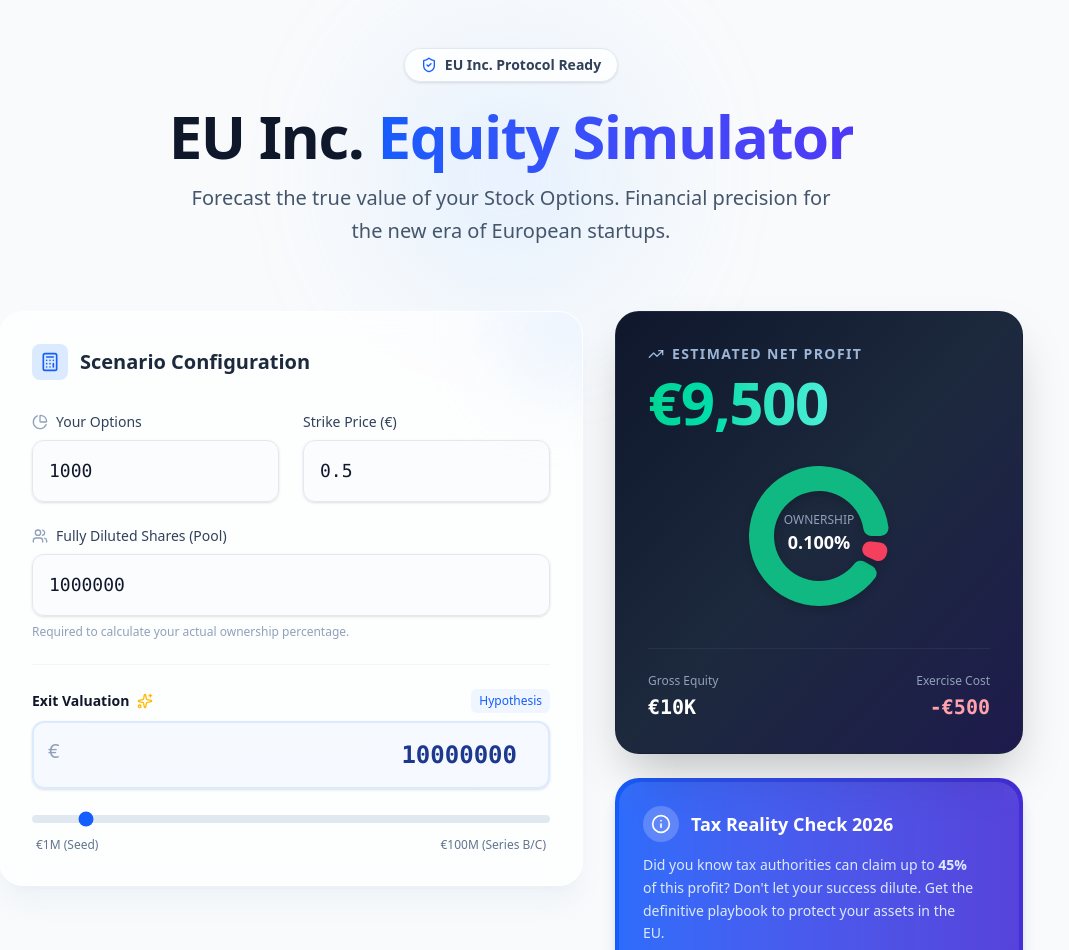
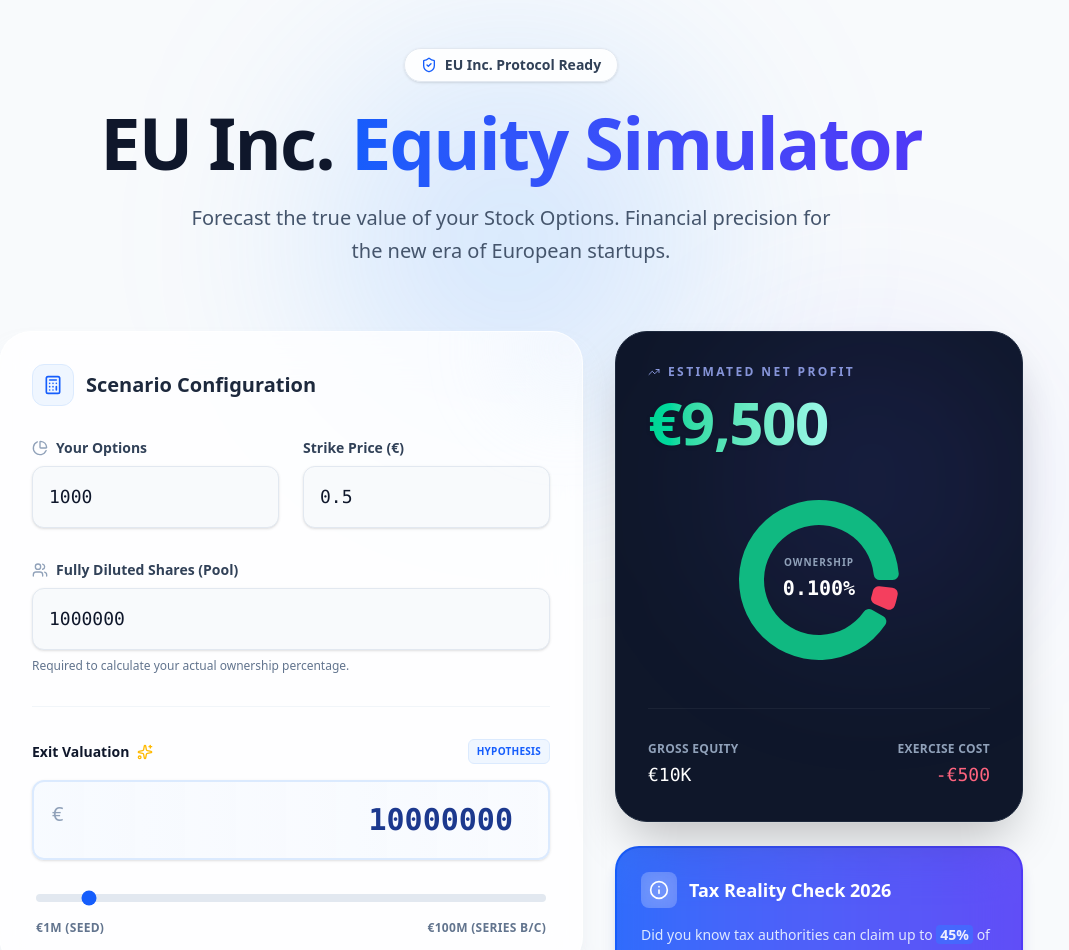
Before and after one commit to EdvinCodes/eu-inc-calculator, a Next.js app: page / in a window 1280 px wide. Shown: the top 950 px of the page, without its empty margins (129-1198 px from the left). Built offline with nearby package versions, Linux system fonts and the light colour scheme.

Commit message:
Fix Z-Index & Final UI

```diff
--- a/app/page.tsx
+++ b/app/page.tsx
@@ -12,9 +12,8 @@ import {
 } from "lucide-react";
 import { PieChart, Pie, Cell, ResponsiveContainer, Tooltip } from "recharts";
 
-// --- UTILS (Defined outside to prevent re-renders) ---
+// --- UTILS ---
 const formatCurrency = (val: number, compact = false) => {
-  // We use 'en-IE' (Ireland) to get English format with Euro (€1,000.00)
   return new Intl.NumberFormat("en-IE", {
     style: "currency",
     currency: "EUR",
@@ -23,17 +22,21 @@ const formatCurrency = (val: number, compact = false) => {
   }).format(val);
 };
 
-// --- TOOLTIP COMPONENT (Defined outside) ---
+// --- TOOLTIP COMPONENT (Fixed Z-Index) ---
 // eslint-disable-next-line @typescript-eslint/no-explicit-any
 const CustomTooltip = ({ active, payload }: any) => {
   if (active && payload && payload.length) {
     const data = payload[0].payload;
     return (
-      <div className="bg-slate-900/90 backdrop-blur-sm border border-slate-700 p-3 rounded-xl shadow-xl text-white text-sm">
-        <p className="font-medium" style={{ color: data.color }}>
+      // Añadimos z-50 y translate-z para forzarlo a estar encima de todo
+      <div className="bg-slate-900/95 backdrop-blur-md border border-slate-700/50 p-4 rounded-xl shadow-2xl text-white text-sm relative z-50 min-w-[150px]">
+        <p
+          className="font-medium mb-1 opacity-90"
+          style={{ color: data.color }}
+        >
           {data.name}
         </p>
-        <p className="text-lg font-bold font-mono">
+        <p className="text-xl font-bold font-mono tracking-tight">
           {formatCurrency(data.value)}
         </p>
       </div>
@@ -50,7 +53,7 @@ export default function Home() {
   const [companyValuation, setCompanyValuation] = useState(10000000);
   const [totalShares, setTotalShares] = useState(1000000);
 
-  // --- LOGIC (Derived State) ---
+  // --- LOGIC ---
   const safeTotalShares = totalShares > 0 ? totalShares : 1;
   const sharePrice = companyValuation / safeTotalShares;
   const equityValue = shares * sharePrice;
@@ -70,58 +73,60 @@ export default function Home() {
   ];
 
   return (
-    <main className="min-h-screen bg-[radial-gradient(ellipse_at_top,_var(--tw-gradient-stops))] from-slate-100 via-slate-50 to-slate-100 py-12 px-4 sm:px-6 lg:px-8 overflow-hidden">
+    <main className="min-h-screen bg-[radial-gradient(ellipse_at_top,_var(--tw-gradient-stops))] from-slate-100 via-slate-50 to-slate-100 py-12 px-4 sm:px-6 lg:px-8 selection:bg-blue-100 selection:text-blue-900">
       <div className="max-w-5xl mx-auto animate-[fade-in_0.6s_ease-out_both]">
         {/* HEADER */}
-        <div className="text-center mb-16 relative">
-          <div className="absolute top-0 left-1/2 -translate-x-1/2 w-64 h-64 bg-blue-200/30 rounded-full blur-3xl -z-10 pointer-events-none"></div>
+        <div className="text-center mb-16 relative z-10">
+          <div className="absolute top-0 left-1/2 -translate-x-1/2 w-96 h-96 bg-blue-400/20 rounded-full blur-[100px] -z-10 pointer-events-none"></div>
 
-          <div className="inline-flex items-center gap-2 bg-white/80 backdrop-blur border border-slate-200 text-slate-700 px-4 py-1.5 rounded-full text-sm font-semibold shadow-sm mb-6">
+          <div className="inline-flex items-center gap-2 bg-white/90 backdrop-blur border border-slate-200 text-slate-700 px-4 py-1.5 rounded-full text-sm font-semibold shadow-sm mb-6 hover:scale-105 transition-transform duration-300 cursor-default">
             <ShieldCheck className="w-4 h-4 text-blue-600" /> EU Inc. Protocol
             Ready
           </div>
-          <h1 className="text-5xl font-extrabold tracking-tight text-slate-900 sm:text-6xl mb-4">
+
+          <h1 className="text-5xl font-extrabold tracking-tight text-slate-900 sm:text-7xl mb-6">
             EU Inc.{" "}
             <span className="text-transparent bg-clip-text bg-gradient-to-r from-blue-600 to-indigo-600">
               Equity Simulator
             </span>
           </h1>
-          <p className="text-xl text-slate-600 max-w-2xl mx-auto leading-relaxed">
+
+          <p className="text-xl text-slate-600 max-w-2xl mx-auto leading-relaxed font-medium">
             Forecast the true value of your Stock Options. Financial precision
             for the new era of European startups.
           </p>
         </div>
 
-        <div className="grid grid-cols-1 lg:grid-cols-12 gap-8 items-start">
+        <div className="grid grid-cols-1 lg:grid-cols-12 gap-8 items-start relative z-10">
           {/* LEFT COLUMN: INPUTS */}
           <div className="lg:col-span-7 space-y-6">
-            <div className="bg-white/70 backdrop-blur-lg p-8 rounded-3xl shadow-xl shadow-slate-200/40 border border-white/50 relative overflow-hidden">
-              <div className="absolute top-0 right-0 -mt-12 -mr-12 w-32 h-32 bg-blue-100/50 rounded-full blur-2xl pointer-events-none"></div>
+            <div className="bg-white/80 backdrop-blur-xl p-8 rounded-[2rem] shadow-xl shadow-slate-200/50 border border-white/60 relative overflow-hidden group">
+              <div className="absolute top-0 right-0 -mt-12 -mr-12 w-32 h-32 bg-blue-100/50 rounded-full blur-2xl pointer-events-none transition-opacity opacity-50 group-hover:opacity-100"></div>
 
               <h2 className="text-xl font-bold mb-8 flex items-center gap-3 text-slate-800">
-                <div className="bg-blue-100 p-2 rounded-lg">
+                <div className="bg-blue-50 p-2.5 rounded-xl border border-blue-100">
                   <Calculator className="w-5 h-5 text-blue-600" />
                 </div>
                 Scenario Configuration
               </h2>
 
-              <div className="space-y-6">
+              <div className="space-y-8">
                 {/* Row 1 */}
                 <div className="grid grid-cols-1 sm:grid-cols-2 gap-6">
-                  <div>
-                    <label className="block text-sm font-medium text-slate-700 mb-2 flex items-center gap-2">
-                      <PieChartIcon className="w-4 h-4 text-slate-400" /> Your
-                      Options
+                  <div className="group/input">
+                    <label className="block text-sm font-bold text-slate-700 mb-2 flex items-center gap-2 group-hover/input:text-blue-600 transition-colors">
+                      <PieChartIcon className="w-4 h-4 text-slate-400 group-hover/input:text-blue-500" />{" "}
+                      Your Options
                     </label>
                     <input
                       type="number"
                       value={shares}
                       onChange={(e) => setShares(Number(e.target.value))}
-                      className="w-full p-4 bg-slate-50/50 border border-slate-200 rounded-xl focus:ring-2 focus:ring-blue-500/20 focus:border-blue-500 outline-none transition font-mono text-lg text-slate-900 shadow-sm hover:border-slate-300"
+                      className="w-full p-4 bg-slate-50 border border-slate-200 rounded-xl focus:ring-4 focus:ring-blue-100 focus:border-blue-500 outline-none transition-all duration-200 font-mono text-lg text-slate-900 shadow-sm hover:border-slate-300"
                     />
                   </div>
-                  <div>
-                    <label className="block text-sm font-medium text-slate-700 mb-2">
+                  <div className="group/input">
+                    <label className="block text-sm font-bold text-slate-700 mb-2 group-hover/input:text-blue-600 transition-colors">
                       Strike Price (€)
                     </label>
                     <input
@@ -129,42 +134,42 @@ export default function Home() {
                       step="0.01"
                       value={strikePrice}
                       onChange={(e) => setStrikePrice(Number(e.target.value))}
-                      className="w-full p-4 bg-slate-50/50 border border-slate-200 rounded-xl focus:ring-2 focus:ring-blue-500/20 focus:border-blue-500 outline-none transition font-mono text-lg text-slate-900 shadow-sm hover:border-slate-300"
+                      className="w-full p-4 bg-slate-50 border border-slate-200 rounded-xl focus:ring-4 focus:ring-blue-100 focus:border-blue-500 outline-none transition-all duration-200 font-mono text-lg text-slate-900 shadow-sm hover:border-slate-300"
                     />
                   </div>
                 </div>
 
                 {/* Row 2 */}
-                <div>
-                  <label className="block text-sm font-medium text-slate-700 mb-2 flex items-center gap-2">
-                    <Users className="w-4 h-4 text-slate-400" /> Fully Diluted
-                    Shares (Pool)
+                <div className="group/input">
+                  <label className="block text-sm font-bold text-slate-700 mb-2 flex items-center gap-2 group-hover/input:text-blue-600 transition-colors">
+                    <Users className="w-4 h-4 text-slate-400 group-hover/input:text-blue-500" />{" "}
+                    Fully Diluted Shares (Pool)
                   </label>
                   <input
                     type="number"
                     value={totalShares}
                     onChange={(e) => setTotalShares(Number(e.target.value))}
-                    className="w-full p-4 bg-slate-50/50 border border-slate-200 rounded-xl focus:ring-2 focus:ring-blue-500/20 focus:border-blue-500 outline-none transition font-mono text-lg text-slate-900 shadow-sm hover:border-slate-300"
+                    className="w-full p-4 bg-slate-50 border border-slate-200 rounded-xl focus:ring-4 focus:ring-blue-100 focus:border-blue-500 outline-none transition-all duration-200 font-mono text-lg text-slate-900 shadow-sm hover:border-slate-300"
                   />
-                  <p className="text-xs text-slate-400 mt-2">
+                  <p className="text-xs text-slate-500 mt-2 font-medium">
                     Required to calculate your actual ownership percentage.
                   </p>
                 </div>
 
                 {/* Valuation Input */}
-                <div className="pt-6 border-t border-slate-100">
-                  <div className="flex justify-between items-center mb-2">
+                <div className="pt-8 border-t border-slate-100">
+                  <div className="flex justify-between items-center mb-4">
                     <label className="block text-sm font-bold text-slate-900 flex items-center gap-2">
                       Exit Valuation{" "}
                       <Sparkles className="w-4 h-4 text-amber-400" />
                     </label>
-                    <span className="text-xs font-medium text-blue-600 bg-blue-50 px-2 py-1 rounded-md">
+                    <span className="text-[10px] font-bold tracking-wide uppercase text-blue-600 bg-blue-50 border border-blue-100 px-2 py-1 rounded-md">
                       Hypothesis
                     </span>
                   </div>
 
-                  <div className="relative mb-4">
-                    <span className="absolute left-4 top-4 text-slate-400 text-xl">
+                  <div className="relative mb-6 group/val">
+                    <span className="absolute left-5 top-5 text-slate-400 text-xl pointer-events-none group-focus-within/val:text-blue-500 transition-colors">
                       €
                     </span>
                     <input
@@ -173,9 +178,11 @@ export default function Home() {
                       onChange={(e) =>
                         setCompanyValuation(Number(e.target.value))
                       }
-                      className="w-full p-4 pl-10 bg-gradient-to-br from-blue-50/50 to-indigo-50/50 border-2 border-blue-100 rounded-xl focus:ring-4 focus:ring-blue-500/10 outline-none transition font-mono text-2xl font-bold text-blue-900 shadow-sm text-right"
+                      className="w-full p-5 pl-12 bg-gradient-to-r from-blue-50/50 to-indigo-50/30 border-2 border-blue-100 rounded-xl focus:ring-4 focus:ring-blue-500/10 focus:border-blue-500 outline-none transition-all font-mono text-3xl font-bold text-blue-900 shadow-sm text-right"
                     />
                   </div>
+
+                  <div className="px-1">
                     <input
                       type="range"
                       min="1000000"
@@ -185,9 +192,9 @@ export default function Home() {
                       onChange={(e) =>
                         setCompanyValuation(Number(e.target.value))
                       }
-                    className="w-full accent-blue-600 cursor-pointer h-2 bg-slate-200 rounded-lg appearance-none"
+                      className="w-full accent-blue-600 cursor-grab active:cursor-grabbing h-2 bg-slate-200 rounded-lg appearance-none hover:bg-slate-300 transition-colors"
                     />
-                  <div className="flex justify-between text-xs text-slate-500 font-medium mt-2 px-1">
+                    <div className="flex justify-between text-xs text-slate-500 font-bold mt-3 uppercase tracking-wide">
                       <span>€1M (Seed)</span>
                       <span>€100M (Series B/C)</span>
                     </div>
@@ -195,67 +202,83 @@ export default function Home() {
                 </div>
               </div>
             </div>
+          </div>
 
           {/* RIGHT COLUMN: RESULTS */}
-          <div className="lg:col-span-5 space-y-6 sticky top-12">
+          <div className="lg:col-span-5 space-y-6 sticky top-8">
             {/* Dark Card */}
-            <div className="bg-gradient-to-br from-slate-900 via-slate-800 to-indigo-950 text-white p-8 rounded-3xl shadow-2xl relative overflow-hidden border border-slate-800/50 group">
-              <div className="absolute inset-0 bg-gradient-to-tr from-blue-500/10 via-transparent to-purple-500/10 opacity-0 group-hover:opacity-100 transition-opacity duration-700"></div>
+            <div className="bg-[#0f172a] text-white p-8 rounded-[2rem] shadow-2xl relative border border-slate-800 ring-1 ring-white/10">
+              <div className="absolute top-0 right-0 w-[300px] h-[300px] bg-indigo-500/10 rounded-full blur-[80px] pointer-events-none"></div>
 
-              <h2 className="text-sm font-bold text-blue-200/80 uppercase tracking-widest mb-2 flex items-center gap-2">
-                <TrendingUp className="w-4 h-4" /> Estimated Net Profit
+              <h2 className="text-xs font-bold text-indigo-300/80 uppercase tracking-[0.2em] mb-3 flex items-center gap-2 relative z-10">
+                <TrendingUp className="w-3 h-3" /> Estimated Net Profit
               </h2>
-              <div className="text-5xl sm:text-6xl font-extrabold text-transparent bg-clip-text bg-gradient-to-r from-emerald-400 via-teal-300 to-blue-400 mb-6 tracking-tight">
+
+              <div className="relative z-10">
+                <div className="text-5xl sm:text-6xl font-extrabold text-transparent bg-clip-text bg-gradient-to-r from-emerald-400 via-teal-200 to-cyan-400 mb-8 tracking-tight drop-shadow-sm">
                   {formatCurrency(results.profit)}
                 </div>
+              </div>
 
-              <div className="h-40 w-full mb-8 relative z-10">
+              {/* Chart Container - FIX APLICADO */}
+              <div className="h-48 w-full mb-8 relative">
+                {/* 1. TEXTO DE FONDO (Puesto primero para que quede atrás) */}
+                <div className="absolute inset-0 flex flex-col items-center justify-center pointer-events-none -mt-1 z-0">
+                  <span className="text-slate-400 text-[10px] font-bold uppercase tracking-widest mb-1">
+                    Ownership
+                  </span>
+                  <span className="text-white text-xl font-bold font-mono">
+                    {results.ownership.toFixed(3)}%
+                  </span>
+                </div>
+
+                {/* 2. GRÁFICO (Puesto segundo con z-index superior para que el hover funcione) */}
+                <div className="relative z-10 h-full w-full">
                   <ResponsiveContainer width="100%" height="100%">
                     <PieChart>
                       <Pie
                         data={chartData}
-                      innerRadius={45}
-                      outerRadius={70}
+                        innerRadius={55}
+                        outerRadius={80}
                         paddingAngle={6}
                         dataKey="value"
                         stroke="none"
-                      cornerRadius={8}
+                        cornerRadius={6}
+                        isAnimationActive={true}
                       >
                         {chartData.map((entry, index) => (
                           <Cell
                             key={`cell-${index}`}
                             fill={entry.color}
-                          className="drop-shadow-lg"
+                            className="outline-none"
                           />
                         ))}
                       </Pie>
-                    <Tooltip content={<CustomTooltip />} cursor={false} />
+                      <Tooltip
+                        content={<CustomTooltip />}
+                        cursor={{ fill: "transparent" }}
+                        wrapperStyle={{ outline: "none", zIndex: 100 }} // Forzamos z-index extremo
+                        allowEscapeViewBox={{ x: true, y: true }} // Permite salir del contenedor
+                      />
                     </PieChart>
                   </ResponsiveContainer>
-                <div className="absolute inset-0 flex flex-col items-center justify-center pointer-events-none -mt-1">
-                  <span className="text-slate-400 text-xs font-medium uppercase">
-                    Ownership
-                  </span>
-                  <span className="text-white text-lg font-bold">
-                    {results.ownership.toFixed(3)}%
-                  </span>
                 </div>
               </div>
 
-              <div className="grid grid-cols-2 gap-6 pt-6 border-t border-slate-700/50 relative z-10">
+              <div className="grid grid-cols-2 gap-8 pt-8 border-t border-white/5 relative z-10">
                 <div>
-                  <p className="text-xs font-medium text-slate-400 mb-1">
+                  <p className="text-xs font-bold text-slate-400 mb-1 uppercase tracking-wide">
                     Gross Equity
                   </p>
-                  <p className="font-mono text-xl text-white font-semibold flex items-center gap-2">
+                  <p className="font-mono text-lg text-white font-medium">
                     {formatCurrency(results.equityValue, true)}
                   </p>
                 </div>
                 <div className="text-right">
-                  <p className="text-xs font-medium text-slate-400 mb-1">
+                  <p className="text-xs font-bold text-slate-400 mb-1 uppercase tracking-wide">
                     Exercise Cost
                   </p>
-                  <p className="font-mono text-xl text-rose-300 font-semibold">
+                  <p className="font-mono text-lg text-rose-400 font-medium">
                     -{formatCurrency(results.costToExercise, true)}
                   </p>
                 </div>
@@ -263,32 +286,41 @@ export default function Home() {
             </div>
 
             {/* MONETIZATION CTA */}
-            <div className="bg-gradient-to-r from-blue-600 to-indigo-700 p-1 rounded-3xl shadow-lg shadow-blue-900/20 transform transition hover:-translate-y-1">
-              <div className="bg-white/10 backdrop-blur-md p-6 rounded-[22px] text-white relative overflow-hidden h-full">
+            <div className="bg-gradient-to-r from-blue-600 to-indigo-600 p-[2px] rounded-[24px] shadow-lg shadow-blue-900/20 hover:shadow-blue-600/30 transition-shadow duration-300">
+              <div className="bg-white/10 backdrop-blur-xl p-6 rounded-[22px] text-white relative overflow-hidden">
                 <div className="relative z-10">
-                  <div className="flex items-center gap-3 mb-3">
-                    <div className="bg-white/20 p-2 rounded-full">
+                  <div className="flex items-center gap-3 mb-4">
+                    <div className="bg-white/20 p-2 rounded-lg backdrop-blur-sm">
                       <Info className="w-5 h-5 text-white" />
                     </div>
-                    <h3 className="font-bold text-lg">
+                    <h3 className="font-bold text-lg leading-tight">
                       Tax Reality Check 2026
                     </h3>
                   </div>
-                  <p className="text-blue-100 text-sm mb-6 leading-relaxed pr-4">
+
+                  <p className="text-blue-50 text-sm mb-6 leading-relaxed opacity-90">
                     Did you know tax authorities can claim up to{" "}
-                    <strong>45%</strong> of this profit? Don&apos;t let your
-                    success dilute. Get the definitive playbook to protect your
-                    assets in the EU.
+                    <strong className="text-white bg-blue-500/50 px-1 rounded">
+                      45%
+                    </strong>{" "}
+                    of this profit? Don&apos;t let your success dilute.
                   </p>
-                  <button className="w-full bg-white text-blue-800 py-3.5 px-6 rounded-xl font-bold shadow-xl hover:shadow-2xl hover:bg-blue-50 transition-all flex items-center justify-between group">
+
+                  {/* --- LEMON SQUEEZY LINK --- */}
+                  <a
+                    href="https://eu-inc-tools.lemonsqueezy.com/checkout/buy/a6857a23-cf9b-4c66-b3f9-91eeb8c30a13"
+                    target="_blank"
+                    rel="noopener noreferrer"
+                    className="w-full bg-white text-blue-700 py-4 px-6 rounded-xl font-bold shadow-xl hover:bg-blue-50 hover:scale-[1.02] active:scale-[0.98] transition-all duration-200 flex items-center justify-between group cursor-pointer"
+                  >
                     <span className="flex items-center gap-2">
                       Get the Playbook
                       <ArrowRight className="w-5 h-5 group-hover:translate-x-1 transition-transform" />
                     </span>
-                    <span className="bg-blue-100 text-blue-800 text-xs font-extrabold py-1 px-2 rounded-md">
+                    <span className="bg-blue-100 text-blue-800 text-xs font-extrabold py-1 px-2.5 rounded-md border border-blue-200">
                       €10
                     </span>
-                  </button>
+                  </a>
                 </div>
               </div>
             </div>
```
Lines whose indentation alone changed are shown as unchanged.
